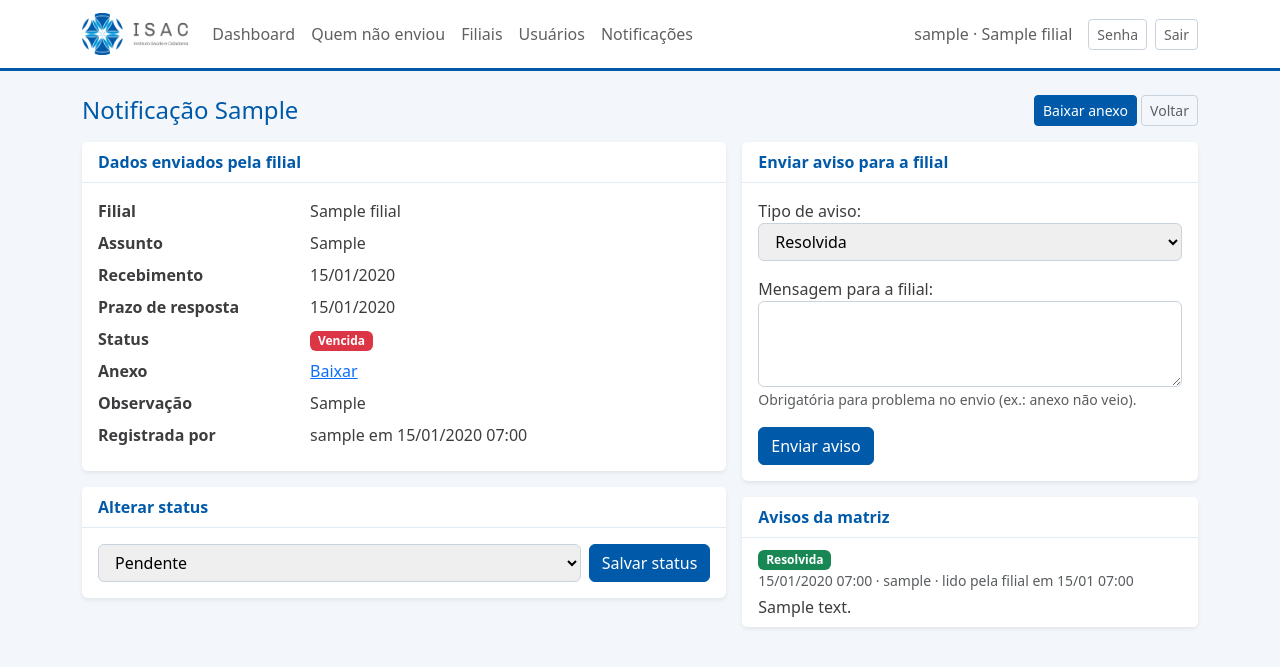
After one commit to nuanderson/project_det, a Django app: page /notificacoes/1/ in a window 1280 px wide. The commit adds this page. Shown: the top 667 px of the page. Run offline with Django 5.2, Linux system fonts and the light colour scheme; a user stored in the database is signed in; tables that the repository leaves empty hold one stand-in row (values such as "Sample post").

Commit message:
Matriz só baixa, muda status e envia avisos às filiais
- A matriz não edita nem exclui notificações enviadas pela filial
- Nova tela de detalhe: baixar anexo, alterar status e enviar aviso
  (Resolvida ou Problema no envio), com histórico e e-mail à filial
- Filial vê avisos novos no painel e na lista até abrir a notificação
- Superusuário nasce com perfil Matriz; popular_demo só roda em debug
- 31 testes automatizados

Co-Authored-By: Claude Sonnet 5.5 <noreply@anthropic.com>

```diff
--- a/core/forms.py
+++ b/core/forms.py
@@ -1,7 +1,7 @@
 from django import forms
 from django.contrib.auth.forms import UserCreationForm
 
-from .models import Filial, Notificacao, Usuario
+from .models import AvisoNotificacao, Filial, Notificacao, Usuario
 
 
 class NotificacaoForm(forms.ModelForm):
@@ -42,6 +42,18 @@ class JustificativaForm(forms.Form):
     )
 
 
+class StatusForm(forms.Form):
+    status = forms.ChoiceField(label="Status", choices=Notificacao.Status.choices)
+
+
+class AvisoForm(forms.Form):
+    tipo = forms.ChoiceField(label="Tipo de aviso", choices=AvisoNotificacao.Tipo.choices)
+    texto = forms.CharField(
+        label="Mensagem para a filial", required=False, widget=forms.Textarea(attrs={"rows": 3}),
+        help_text="Obrigatória para problema no envio (ex.: anexo não veio).",
+    )
+
+
 class FilialForm(forms.ModelForm):
     class Meta:
         model = Filial
--- a/core/models.py
+++ b/core/models.py
@@ -124,6 +124,34 @@ class Notificacao(models.Model):
             raise ValidationError({"prazo_resposta": "O prazo não pode ser anterior à data de recebimento."})
 
 
+class AvisoNotificacao(models.Model):
+    """Aviso da matriz para a filial sobre uma notificação (resolvida ou com problema). Só inserção."""
+
+    class Tipo(models.TextChoices):
+        RESOLVIDA = "RESOLVIDA", "Resolvida"
+        PROBLEMA = "PROBLEMA", "Problema no envio"
+
+    notificacao = models.ForeignKey(Notificacao, on_delete=models.CASCADE, related_name="avisos")
+    tipo = models.CharField(max_length=10, choices=Tipo.choices)
+    texto = models.TextField(blank=True)
+    autor = models.ForeignKey(settings.AUTH_USER_MODEL, on_delete=models.PROTECT, related_name="+")
+    criado_em = models.DateTimeField(auto_now_add=True)
+    lido_em = models.DateTimeField(null=True, blank=True)
+
+    class Meta:
+        ordering = ["-criado_em", "-id"]
+        verbose_name = "aviso da matriz"
+        verbose_name_plural = "avisos da matriz"
+
+    def __str__(self):
+        return f"{self.get_tipo_display()} - {self.notificacao}"
+
+    def clean(self):
+        super().clean()
+        if self.tipo == self.Tipo.PROBLEMA and len((self.texto or "").strip()) < 5:
+            raise ValidationError({"texto": "Descreva o problema para a filial (ex.: anexo não veio)."})
+
+
 class FechamentoMensal(models.Model):
     class Situacao(models.TextChoices):
         PENDENTE = "PENDENTE", "Pendente"
--- a/core/urls.py
+++ b/core/urls.py
@@ -10,6 +10,9 @@ urlpatterns = [
     path("fechamento/<int:filial_id>/<int:ano>/<int:mes>/justificar/", views.justificar, name="justificar"),
     path("notificacoes/", views.notificacao_lista, name="notificacao_lista"),
     path("notificacoes/nova/", views.notificacao_criar, name="notificacao_criar"),
+    path("notificacoes/<int:pk>/", views.notificacao_detalhe, name="notificacao_detalhe"),
+    path("notificacoes/<int:pk>/status/", views.notificacao_status, name="notificacao_status"),
+    path("notificacoes/<int:pk>/aviso/", views.notificacao_aviso, name="notificacao_aviso"),
     path("notificacoes/<int:pk>/editar/", views.notificacao_editar, name="notificacao_editar"),
     path("notificacoes/<int:pk>/excluir/", views.notificacao_excluir, name="notificacao_excluir"),
     path("notificacoes/<int:pk>/anexo/", views.notificacao_anexo, name="notificacao_anexo"),
--- a/core/views.py
+++ b/core/views.py
@@ -1,6 +1,7 @@
 from django.contrib import messages
 from django.contrib.auth.decorators import login_required, user_passes_test
-from django.core.exceptions import ValidationError
+from django.core.exceptions import PermissionDenied, ValidationError
+from django.db.models import Count, Q
 from django.http import FileResponse, Http404, HttpResponse
 from django.shortcuts import get_object_or_404, redirect, render
 from django.utils import timezone
@@ -8,9 +9,10 @@ from django.utils.http import url_has_allowed_host_and_scheme
 from django.views.decorators.http import require_POST
 
 from .forms import (
-    FilialForm, FiltroNotificacaoForm, JustificativaForm, NotificacaoForm, UsuarioForm,
+    AvisoForm, FilialForm, FiltroNotificacaoForm, JustificativaForm, NotificacaoForm, StatusForm, UsuarioForm,
 )
-from .models import Filial, Notificacao, Usuario, obter_fechamento
+from .models import AvisoNotificacao, Filial, Notificacao, Usuario, obter_fechamento
+from .services import avisos as avisos_service
 from .services import dashboard as dash
 from .services import exportacao, fechamento as fech
 
@@ -77,6 +79,7 @@ def painel(request):
         "mes": mes,
         "do_mes": notificacoes.filter(data_recebimento__year=ano, data_recebimento__month=mes),
         "vencidas": notificacoes.vencidas(),
+        "avisos_novos": avisos_service.avisos_nao_lidos(filial),
         "form_justificativa": JustificativaForm(),
         "justificativas": fechamento.justificativas.select_related("autor"),
     })
@@ -121,6 +124,10 @@ def justificar(request, filial_id, ano, mes):
 @login_required
 def notificacao_lista(request):
     qs, form = _filtrar_notificacoes(request)
+    qs = qs.annotate(
+        total_avisos=Count("avisos", distinct=True),
+        avisos_novos=Count("avisos", filter=Q(avisos__lido_em__isnull=True), distinct=True),
+    )
     return render(request, "core/notificacao_lista.html", {
         "notificacoes": qs, "filtro": form, "querystring": request.GET.urlencode(),
     })
@@ -142,7 +149,57 @@ def _notificacao_visivel(request, pk):
 
 
 @login_required
+def notificacao_detalhe(request, pk):
+    obj = _notificacao_visivel(request, pk)
+    avisos = list(obj.avisos.select_related("autor"))
+    # A filial vê os avisos agora; marcamos como lidos só depois de montar a lista (para destacar os novos).
+    novos = {a.pk for a in avisos if a.lido_em is None}
+    avisos_service.marcar_avisos_lidos(request.user, obj)
+    return render(request, "core/notificacao_detalhe.html", {
+        "n": obj, "avisos": avisos, "novos": novos,
+        "form_status": StatusForm(initial={"status": obj.status}),
+        "form_aviso": AvisoForm(initial={"tipo": AvisoNotificacao.Tipo.RESOLVIDA}),
+    })
+
+
+@matriz_required
+@require_POST
+def notificacao_status(request, pk):
+    obj = _notificacao_visivel(request, pk)
+    form = StatusForm(request.POST)
+    if form.is_valid():
+        avisos_service.mudar_status(request.user, obj, form.cleaned_data["status"])
+        messages.success(request, "Status atualizado.")
+    else:
+        messages.error(request, "Status inválido.")
+    return redirect("notificacao_detalhe", pk=obj.pk)
+
+
+@matriz_required
+@require_POST
+def notificacao_aviso(request, pk):
+    obj = _notificacao_visivel(request, pk)
+    form = AvisoForm(request.POST)
+    if form.is_valid():
+        try:
+            avisos_service.enviar_aviso(request.user, obj, form.cleaned_data["tipo"], form.cleaned_data["texto"])
+            messages.success(request, "Aviso enviado para a filial.")
+        except ValidationError as exc:
+            messages.error(request, " ".join(exc.messages))
+    else:
+        messages.error(request, "Aviso inválido.")
+    return redirect("notificacao_detalhe", pk=obj.pk)
+
+
+def _somente_filial(request):
+    """O conteúdo enviado pela filial só é alterado/excluído pela própria filial."""
+    if request.user.is_matriz:
+        raise PermissionDenied("A matriz não edita notificações das filiais.")
+
+
+@login_required
 def notificacao_editar(request, pk):
+    _somente_filial(request)
     obj = _notificacao_visivel(request, pk)
     form = NotificacaoForm(request.POST or None, request.FILES or None, instance=obj, usuario=request.user)
     if request.method == "POST" and form.is_valid():
@@ -156,6 +213,7 @@ def notificacao_editar(request, pk):
 @login_required
 @require_POST
 def notificacao_excluir(request, pk):
+    _somente_filial(request)
     obj = _notificacao_visivel(request, pk)
     descricao = str(obj)
     obj.delete()
--- /dev/null
+++ b/templates/core/notificacao_detalhe.html
@@ -0,0 +1,66 @@
+{% extends "base.html" %}
+{% block content %}
+<div class="d-flex justify-content-between align-items-center mb-3">
+  <h1 class="h4 mb-0">Notificação {{ n.numero_det }}</h1>
+  <div>
+    {% if n.anexo %}<a class="btn btn-primary btn-sm" href="{% url 'notificacao_anexo' n.pk %}">Baixar anexo</a>{% endif %}
+    {% if not user.is_matriz %}<a class="btn btn-outline-isac btn-sm" href="{% url 'notificacao_editar' n.pk %}">Editar</a>{% endif %}
+    <a class="btn btn-outline-isac btn-sm" href="{% url 'notificacao_lista' %}">Voltar</a>
+  </div>
+</div>
+
+<div class="row g-3">
+  <div class="col-lg-7">
+    <div class="card shadow-sm mb-3"><div class="card-header">Dados enviados pela filial</div>
+      <dl class="row mb-0 p-3">
+        <dt class="col-sm-4">Filial</dt><dd class="col-sm-8">{{ n.filial }}</dd>
+        <dt class="col-sm-4">Assunto</dt><dd class="col-sm-8">{{ n.assunto }}</dd>
+        <dt class="col-sm-4">Recebimento</dt><dd class="col-sm-8">{{ n.data_recebimento|date:"d/m/Y" }}</dd>
+        <dt class="col-sm-4">Prazo de resposta</dt><dd class="col-sm-8">{{ n.prazo_resposta|date:"d/m/Y"|default:"-" }}</dd>
+        <dt class="col-sm-4">Status</dt>
+        <dd class="col-sm-8"><span class="badge {% if n.vencida %}text-bg-danger{% elif n.status == 'RESPONDIDA' %}text-bg-success{% else %}text-bg-warning{% endif %}">{{ n.status_exibicao }}</span></dd>
+        <dt class="col-sm-4">Anexo</dt>
+        <dd class="col-sm-8">{% if n.anexo %}<a href="{% url 'notificacao_anexo' n.pk %}">Baixar</a>{% else %}<span class="text-danger">Não enviado</span>{% endif %}</dd>
+        <dt class="col-sm-4">Observação</dt><dd class="col-sm-8">{{ n.observacao|default:"-"|linebreaksbr }}</dd>
+        <dt class="col-sm-4">Registrada por</dt><dd class="col-sm-8">{{ n.criado_por }} em {{ n.criado_em|date:"d/m/Y H:i" }}</dd>
+      </dl>
+    </div>
+
+    {% if user.is_matriz %}
+    <div class="card shadow-sm"><div class="card-header">Alterar status</div><div class="card-body">
+      <form method="post" action="{% url 'notificacao_status' n.pk %}" class="d-flex gap-2 align-items-start">{% csrf_token %}
+        <div class="flex-grow-1">{{ form_status.status }}</div>
+        <button class="btn btn-primary">Salvar status</button>
+      </form>
+    </div></div>
+    {% endif %}
+  </div>
+
+  <div class="col-lg-5">
+    {% if user.is_matriz %}
+    <div class="card shadow-sm mb-3"><div class="card-header">Enviar aviso para a filial</div><div class="card-body">
+      <form method="post" action="{% url 'notificacao_aviso' n.pk %}">{% csrf_token %}
+        <p>{{ form_aviso.tipo.label_tag }} {{ form_aviso.tipo }}</p>
+        <p>{{ form_aviso.texto.label_tag }} {{ form_aviso.texto }}<small class="text-muted">{{ form_aviso.texto.help_text }}</small></p>
+        <button class="btn btn-primary">Enviar aviso</button>
+      </form>
+    </div></div>
+    {% endif %}
+
+    <div class="card shadow-sm"><div class="card-header">Avisos da matriz</div>
+      <ul class="list-group list-group-flush">
+      {% for a in avisos %}
+        <li class="list-group-item">
+          <span class="badge {% if a.tipo == 'PROBLEMA' %}text-bg-danger{% else %}text-bg-success{% endif %}">{{ a.get_tipo_display }}</span>
+          {% if a.pk in novos and not user.is_matriz %}<span class="badge text-bg-info">novo</span>{% endif %}
+          <small class="text-muted d-block">{{ a.criado_em|date:"d/m/Y H:i" }} · {{ a.autor }}{% if user.is_matriz %} · {% if a.lido_em %}lido pela filial em {{ a.lido_em|date:"d/m H:i" }}{% else %}ainda não lido{% endif %}{% endif %}</small>
+          {% if a.texto %}<div class="mt-1">{{ a.texto|linebreaksbr }}</div>{% endif %}
+        </li>
+      {% empty %}
+        <li class="list-group-item text-muted">Nenhum aviso.</li>
+      {% endfor %}
+      </ul>
+    </div>
+  </div>
+</div>
+{% endblock %}
```
Also changed, not shown: core/admin.py (+6 -1 lines), core/management/commands/enviar_alertas.py (+3 -8 lines), core/services/avisos.py (added, +64 -0 lines), templates/core/notificacao_lista.html (+5 -3 lines), templates/core/painel.html (+11 -0 lines), tests/test_fluxos.py (+75 -0 lines), README.md, core/migrations/0003_avisonotificacao.py (added).
